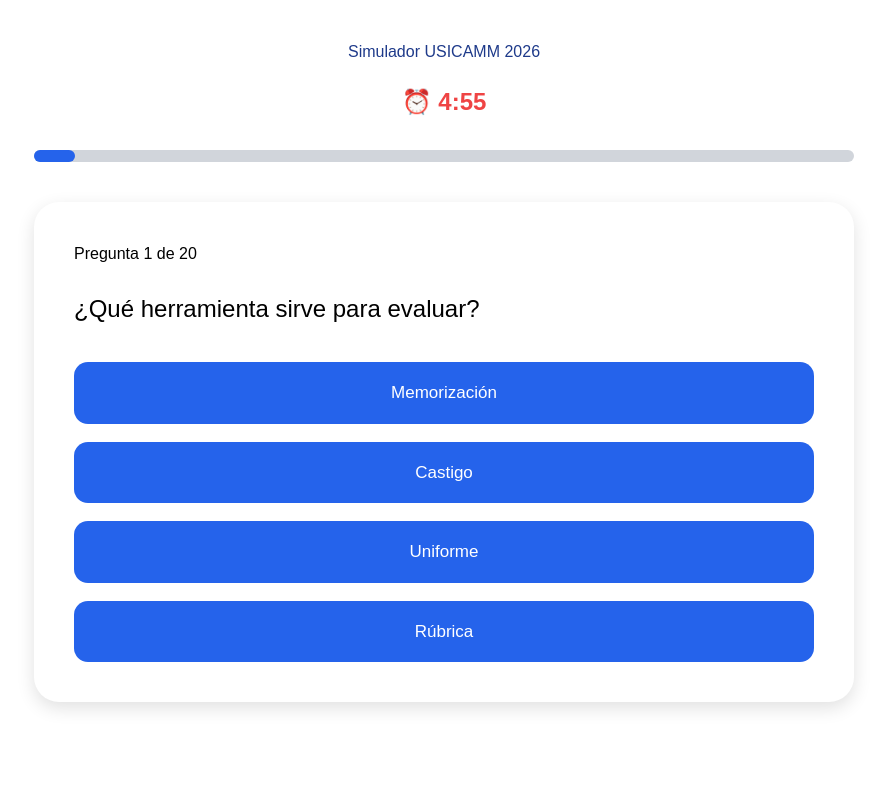
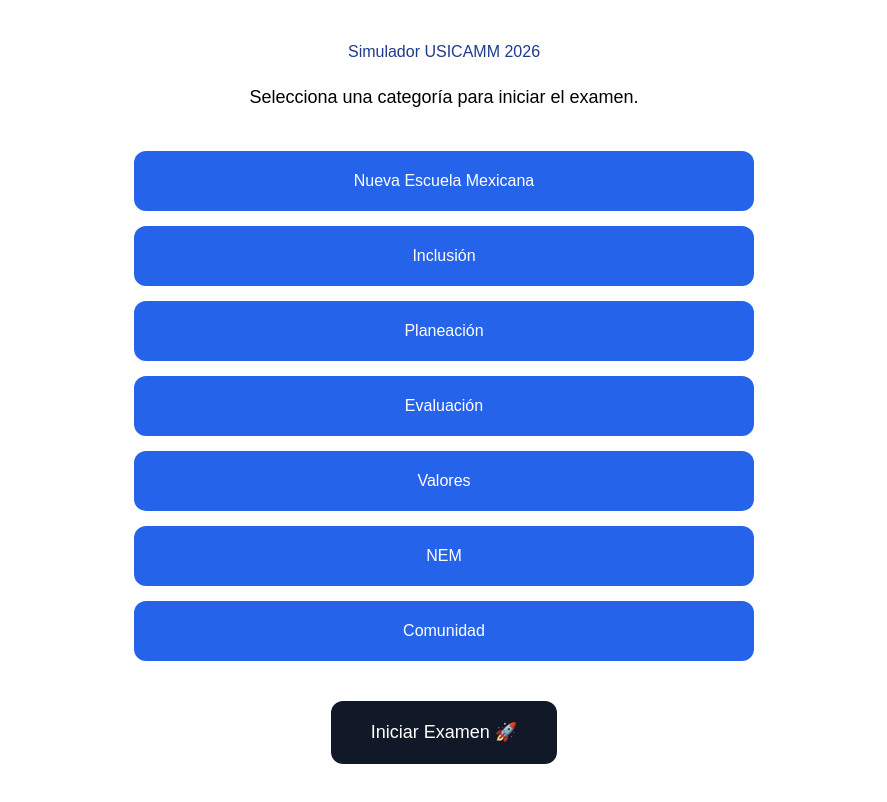
Before and after one commit to aidabereniceh-a11y/usicamm-platform, a React (Vite) app: page /simulador-usicamm-2026 in a window 1280 px wide. Shown: the whole page, without its empty margins (196-1083 px from the left). Built offline with nearby package versions, Linux system fonts and the light colour scheme.

Commit message:
Refactor SimuladorUsicamm2026 component structure

```diff
--- a/src/pages/SimuladorUsicamm2026.jsx
+++ b/src/pages/SimuladorUsicamm2026.jsx
@@ -1,51 +1,91 @@
 import { useState, useEffect } from "react";
 import { preguntasUsicamm } from "../data/preguntasUsicamm";
 
-// MEZCLAR PREGUNTAS
-const preguntas = [...preguntasUsicamm].sort(
-  () => Math.random() - 0.5
-);
-
 export default function SimuladorUsicamm2026() {
 
+  // ESTADOS
+
+  const [categoriaSeleccionada, setCategoriaSeleccionada] =
+    useState("");
+
+  const [examenIniciado, setExamenIniciado] =
+    useState(false);
+
+  const [preguntas, setPreguntas] = useState([]);
+
   const [indice, setIndice] = useState(0);
+
   const [puntaje, setPuntaje] = useState(0);
+
   const [respuesta, setRespuesta] = useState("");
-  const [finalizado, setFinalizado] = useState(false);
+
+  const [finalizado, setFinalizado] =
+    useState(false);
 
   const [tiempo, setTiempo] = useState(300);
 
-  const preguntaActual = {
-  ...preguntas[indice],
+  // CATEGORÍAS
 
-  opciones: [...preguntas[indice].opciones].sort(
-    () => Math.random() - 0.5
-  ),
-};
+  const categorias = [
+    "Nueva Escuela Mexicana",
+    "Inclusión",
+    "Planeación",
+    "Evaluación",
+    "Valores",
+    "NEM",
+    "Comunidad",
+  ];
+
+  // INICIAR EXAMEN
+
+  function iniciarExamen() {
+
+    if (!categoriaSeleccionada) return;
+
+    const filtradas = preguntasUsicamm.filter(
+      (pregunta) =>
+        pregunta.categoria === categoriaSeleccionada
+    );
+
+    const mezcladas = [...filtradas].sort(
+      () => Math.random() - 0.5
+    );
+
+    setPreguntas(mezcladas);
+
+    setExamenIniciado(true);
+  }
 
   // TIMER
 
   useEffect(() => {
 
-    if (tiempo > 0 && !finalizado) {
+    if (
+      examenIniciado &&
+      tiempo > 0 &&
+      !finalizado
+    ) {
 
       const intervalo = setInterval(() => {
+
         setTiempo((prev) => prev - 1);
+
       }, 1000);
 
       return () => clearInterval(intervalo);
     }
 
     if (tiempo === 0) {
+
       setFinalizado(true);
     }
 
-  }, [tiempo, finalizado]);
+  }, [tiempo, finalizado, examenIniciado]);
 
-  // FORMATO TIMER
+  // PREGUNTA ACTUAL
 
-  const minutos = Math.floor(tiempo / 60);
-  const segundos = tiempo % 60;
+  const preguntaActual =
+    preguntas[indice];
 
   // SONIDO
 
@@ -88,6 +128,108 @@
     }
   }
 
+  // FORMATO TIMER
+
+  const minutos =
+    Math.floor(tiempo / 60);
+
+  const segundos =
+    tiempo % 60;
+
+  // PANTALLA INICIAL
+
+  if (!examenIniciado) {
+
+    return (
+
+      <div
+        style={{
+          padding: "40px",
+          fontFamily: "Arial",
+          textAlign: "center",
+          maxWidth: "700px",
+          margin: "0 auto",
+        }}
+      >
+
+        <h1
+          style={{
+            color: "#1e3a8a",
+          }}
+        >
+          Simulador USICAMM 2026
+        </h1>
+
+        <p
+          style={{
+            marginTop: "20px",
+            fontSize: "18px",
+          }}
+        >
+          Selecciona una categoría para iniciar el examen.
+        </p>
+
+        <div
+          style={{
+            display: "grid",
+            gap: "15px",
+            marginTop: "40px",
+          }}
+        >
+
+          {categorias.map((categoria) => (
+
+            <button
+              key={categoria}
+
+              onClick={() =>
+                setCategoriaSeleccionada(categoria)
+              }
+
+              style={{
+                padding: "18px",
+                borderRadius: "12px",
+                border: "none",
+                cursor: "pointer",
+
+                backgroundColor:
+                  categoriaSeleccionada === categoria
+                    ? "#1e3a8a"
+                    : "#2563eb",
+
+                color: "white",
+
+                fontSize: "16px",
+              }}
+            >
+              {categoria}
+            </button>
+
+          ))}
+
+        </div>
+
+        <button
+          onClick={iniciarExamen}
+
+          style={{
+            marginTop: "40px",
+            backgroundColor: "#111827",
+            color: "white",
+            padding: "18px 40px",
+            border: "none",
+            borderRadius: "12px",
+            cursor: "pointer",
+            fontSize: "18px",
+          }}
+        >
+          Iniciar Examen 🚀
+        </button>
+
+      </div>
+    );
+  }
+
   // FINAL
 
   if (finalizado) {
@@ -121,6 +263,15 @@
   const progreso =
     ((indice + 1) / preguntas.length) * 100;
 
+  // OPCIONES MEZCLADAS
+
+  const opcionesMezcladas =
+    [...preguntaActual.opciones].sort(
+      () => Math.random() - 0.5
+    );
+
+  // EXAMEN
+
   return (
 
     <div
@@ -140,6 +291,18 @@
       >
         Simulador USICAMM 2026
       </h1>
+
+      <h3
+        style={{
+          textAlign: "center",
+          marginTop: "10px",
+          color: "#2563eb",
+        }}
+      >
+        Categoría:
+        {" "}
+        {categoriaSeleccionada}
+      </h3>
 
       {/* TIMER */}
 
@@ -185,13 +348,19 @@
           backgroundColor: "white",
           padding: "40px",
           borderRadius: "25px",
-          boxShadow: "0 6px 18px rgba(0,0,0,0.12)",
+          boxShadow:
+            "0 6px 18px rgba(0,0,0,0.12)",
+
           marginTop: "40px",
         }}
       >
 
         <h2>
-          Pregunta {indice + 1} de {preguntas.length}
+          Pregunta {indice + 1}
+          {" "}
+          de
+          {" "}
+          {preguntas.length}
         </h2>
 
         <p
@@ -214,7 +383,7 @@
           }}
         >
 
-          {preguntaActual.opciones.map((opcion) => (
+          {opcionesMezcladas.map((opcion) => (
 
             <button
               key={opcion}
@@ -233,7 +402,8 @@
 
                 backgroundColor:
                   respuesta === opcion
-                    ? opcion === preguntaActual.correcta
+                    ? opcion ===
+                      preguntaActual.correcta
                       ? "#22c55e"
                       : "#ef4444"
                     : "#2563eb",
@@ -241,8 +411,6 @@
                 color: "white",
 
                 fontSize: "17px",
-
-                transition: "0.3s",
               }}
             >
               {opcion}
```
